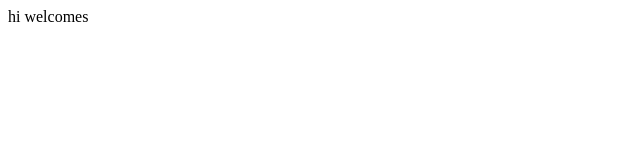
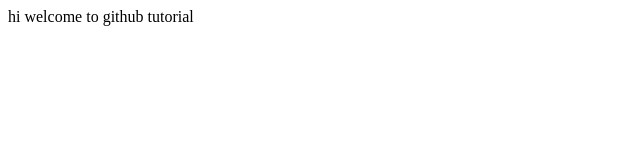
Before and after one commit to Kiran18-dev/Myproject2, a plain HTML site: page index.html in a window 1280 px wide. Shown: the whole page, without its empty margins (0-640 px from the left). Drawn offline with Linux system fonts and the light colour scheme.

Commit message:
updated index.html

```diff
--- a/index.html
+++ b/index.html
@@ -6,6 +6,6 @@
     <title>Document</title>
 </head>
 <body>
-    hi welcomes
+    hi welcome to github tutorial
 </body>
 </html>
```
